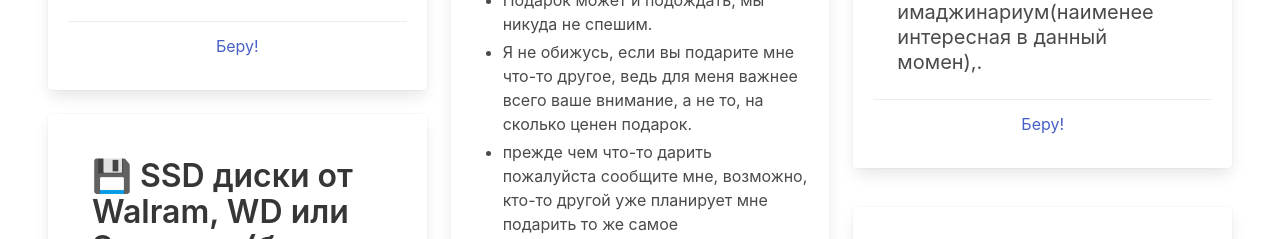
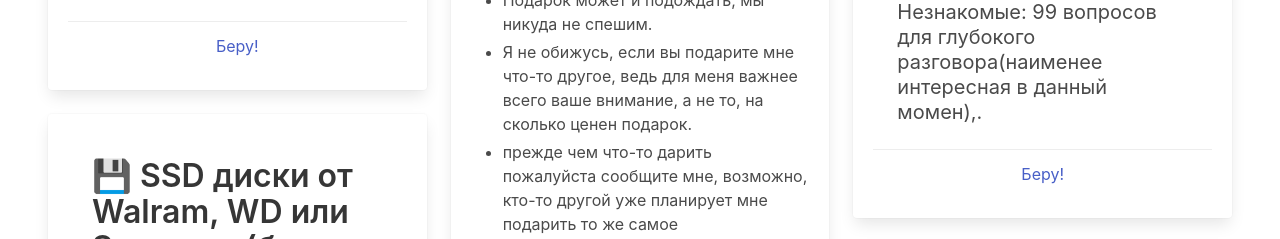
Before and after one commit to EtufZever/Wish, a plain HTML site: page index.html in a window 1280 px wide. Shown: the part 498-737 px from the top of the page. Drawn offline with nearby package versions, Linux system fonts and the light colour scheme.

Commit message:
Update index.html

```diff
--- a/index.html
+++ b/index.html
@@ -111,8 +111,9 @@
                   <p class="title">🎲 Настольная игра</p>
                   <p class="subtitle">
                     Приму в дар любую настольную игру, в приоритете такие игры
-                    как лимпопо,pixel tactic(любая часть и редакция)
-                    имаджинариум(наименее интересная в данный момен),.
+                    как лимпопо, Хугермугер, имаджинариум, Незнакомые: 99
+                    вопросов для глубокого разговора(наименее интересная в
+                    данный момен),.
                   </p>
                 </div>
               </div>
```
